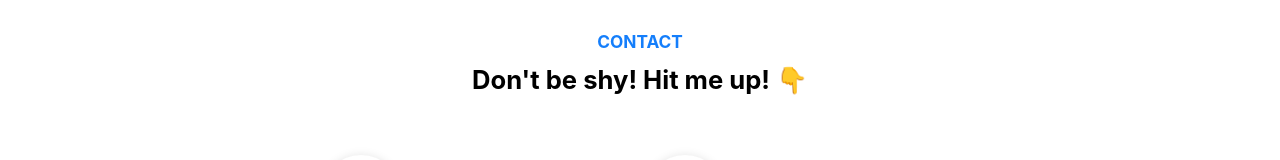
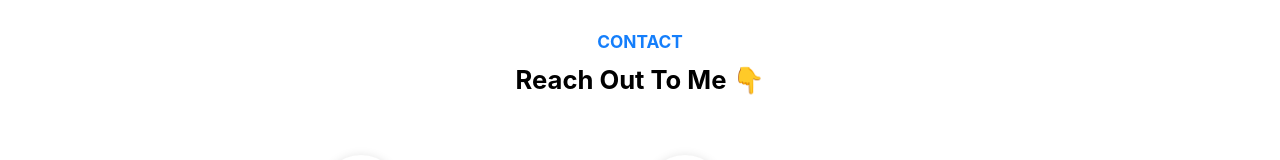
Before and after one commit to eruditmishra/Portfolio, a React (Create React App) app: page / in a window 1280 px wide. Shown: the part 3030-3190 px from the top of the page. Built offline with nearby package versions, Linux system fonts and the light colour scheme.

Commit message:
Update Contact.js

```diff
--- a/src/Components/Contact.js
+++ b/src/Components/Contact.js
@@ -10,7 +10,7 @@ const Contact = () => {
           contact
         </h2>
         <p className="text-[1.6rem] leading-[1.3rem] font-bold mt-4 lg:text-left">
-          Don't be shy! Hit me up! 👇
+         Reach Out To Me 👇
         </p>
         {/* COntact details wrapper */}
         <div className="flex flex-col justify-center items-center gap-12 my-16 lg:flex-row lg:gap-20">
```
